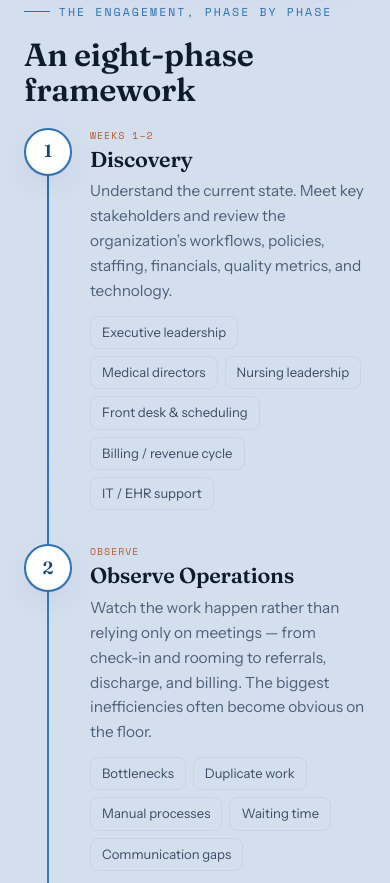
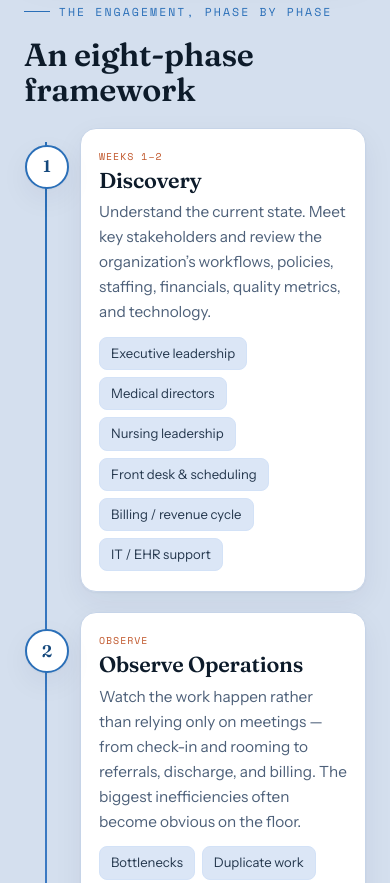
Before and after one commit to blckatana-games/healthops-advisory-site, a plain HTML site: page whatwecando.html in a window 390 px wide. Shown: the part 796-1679 px from the top of the page. Drawn offline with nearby package versions, Linux system fonts and the light colour scheme.

Commit message:
8 Step readability fix

```diff
--- a/styles.css
+++ b/styles.css
@@ -145,13 +145,15 @@ nav.links{display:flex;align-items:center;gap:4px;}
 /* WHAT WE CAN DO */
 .phase-spine{position:relative;margin-top:20px;}
 .phase-spine::before{content:"";position:absolute;left:27px;top:14px;bottom:14px;width:2px;background:linear-gradient(var(--blue-500),var(--blue-400),var(--orange-500));}
-.phase{position:relative;padding:0 0 34px 78px;}
-.phase .pdot{position:absolute;left:0;top:0;width:56px;height:56px;border-radius:50%;background:var(--card);border:2px solid var(--blue-500);display:flex;align-items:center;justify-content:center;font-family:"Fraunces";font-weight:600;font-size:1.3rem;color:var(--blue-700);z-index:2;box-shadow:var(--shadow);}
+.phase{position:relative;margin:0 0 20px 78px;padding:24px 28px;background:var(--card);border:1px solid var(--line);border-radius:var(--r);box-shadow:var(--shadow);transition:box-shadow .25s,transform .25s;}
+.phase:last-child{margin-bottom:0;}
+.phase:hover{box-shadow:var(--shadow-lg);transform:translateY(-2px);}
+.phase .pdot{position:absolute;left:-78px;top:20px;width:56px;height:56px;border-radius:50%;background:var(--card);border:2px solid var(--blue-500);display:flex;align-items:center;justify-content:center;font-family:"Fraunces";font-weight:600;font-size:1.3rem;color:var(--blue-700);z-index:2;box-shadow:var(--shadow);}
 .phase .pweeks{font-family:"Space Mono";font-size:.62rem;letter-spacing:.1em;text-transform:uppercase;color:var(--orange-600);margin-bottom:4px;}
 .phase h3{font-size:1.35rem;margin-bottom:8px;}
 .phase p{color:var(--muted);margin:0 0 12px;font-size:.96rem;}
 .phase .plist{display:flex;flex-wrap:wrap;gap:7px;}
-.phase .pl{font-size:.82rem;padding:5px 11px;border-radius:8px;background:var(--paper);border:1px solid var(--line);color:#3a4c63;}
+.phase .pl{font-size:.82rem;padding:5px 11px;border-radius:8px;background:var(--blue-100);border:1px solid var(--blue-200);color:#24374d;}
 .roadmap{display:grid;grid-template-columns:repeat(3,1fr);gap:20px;margin-top:8px;}
 .rm{padding:26px;border-radius:var(--r);background:var(--card);border:1px solid var(--line);box-shadow:var(--shadow);}
 .rm .rmh{display:flex;align-items:baseline;gap:10px;margin-bottom:16px;}
@@ -256,9 +258,9 @@ footer .fl:hover{color:#fff;}
   .kpi-strip{grid-template-columns:1fr;}
   .grid-3,.grid-2,.roadmap,.pillars,.deliverables{grid-template-columns:1fr;}
   .mv-band,.band{padding:36px 26px;}
-  .phase{padding-left:66px;}
-  .phase .pdot{width:48px;height:48px;font-size:1.1rem;}
-  .phase-spine::before{left:23px;}
+  .phase{margin-left:56px;padding:20px 18px;}
+  .phase .pdot{left:-56px;top:16px;width:44px;height:44px;font-size:1.05rem;}
+  .phase-spine::before{left:21px;}
   .foot-grid{grid-template-columns:1fr;}
   .delta-row{flex-wrap:wrap;}
 }
--- a/whatwecando.html
+++ b/whatwecando.html
@@ -8,7 +8,7 @@
 <link rel="preconnect" href="https://fonts.googleapis.com">
 <link rel="preconnect" href="https://fonts.gstatic.com" crossorigin>
 <link href="https://fonts.googleapis.com/css2?family=Fraunces:opsz,wght@9..144,400;9..144,500;9..144,600;9..144,700&family=Instrument+Sans:wght@400;500;600&family=Space+Mono:wght@400;700&display=swap" rel="stylesheet">
-<link rel="stylesheet" href="styles.css?v=4">
+<link rel="stylesheet" href="styles.css?v=5">
 </head>
 <body>
 <header class="nav">
@@ -140,6 +140,6 @@
     </div>
   </div>
 </footer>
-<script src="main.js?v=4"></script>
+<script src="main.js?v=5"></script>
 </body>
 </html>
```
Also changed, not shown: about.html (+2 -2 lines), contact.html (+2 -2 lines), index.html (+2 -2 lines), leadership.html (+2 -2 lines), services.html (+2 -2 lines).
